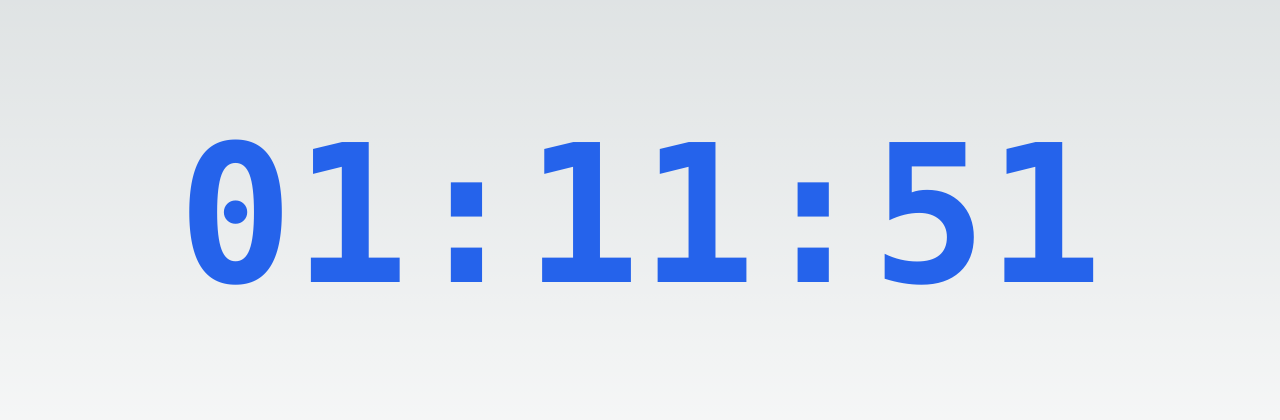
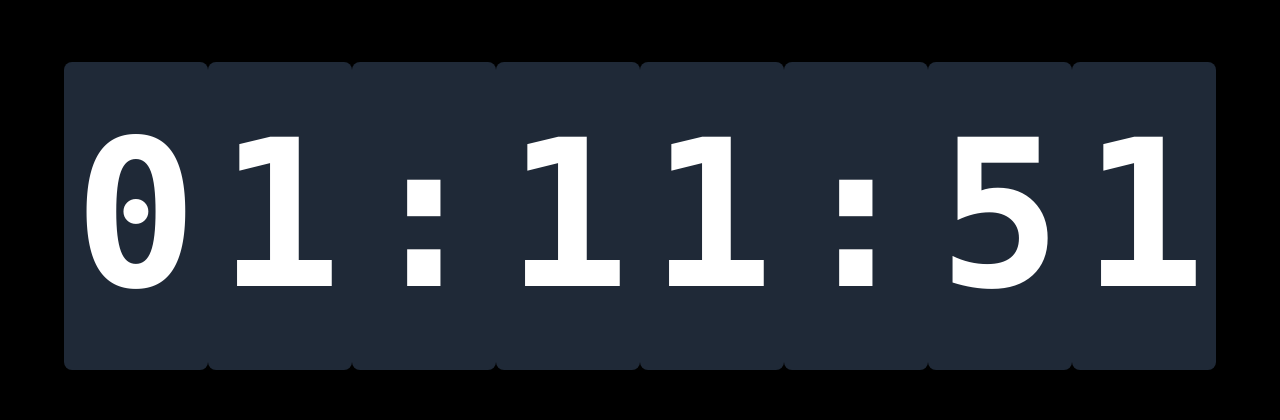
Before and after one commit to YongTay/nextjs-demo, a Next.js app: page / in a window 1280 px wide. Shown: the part 184-604 px from the top of the page. Built offline with nearby package versions, Linux system fonts and the light colour scheme.

Commit message:
数字使用卡片包裹

```diff
--- a/app/globals.css
+++ b/app/globals.css
@@ -31,3 +31,12 @@ body {
     text-wrap: balance;
   }
 }
+
+.clock-text {
+  color: #ffffff;
+  display: inline-block;
+}
+
+.bg-black {
+  background-color: #000000;
+}
--- a/app/page.tsx
+++ b/app/page.tsx
@@ -3,17 +3,18 @@
 import { useState, useEffect } from 'react';
 
 export default function Home() {
-  const [currentTime, setCurrentTime] = useState<string>('');
+  const [currentTime, setCurrentTime] = useState<string[]>([]);
 
   useEffect(() => {
     const updateTime = () => {
       const now = new Date();
-      setCurrentTime(now.toLocaleTimeString('zh-CN', {
+      const timeString = now.toLocaleTimeString('zh-CN', {
         hour: '2-digit',
         minute: '2-digit',
         second: '2-digit',
         hour12: false
-      }));
+      });
+      setCurrentTime(timeString.split(''));
     };
 
     updateTime();
@@ -23,9 +24,17 @@ export default function Home() {
   }, []);
 
   return (
-    <main className="flex min-h-screen flex-col items-center justify-center p-4">
-      <div className="text-6xl sm:text-8xl md:text-9xl lg:text-[10rem] xl:text-[12rem] font-mono font-bold text-blue-600 text-center tabular-nums">
-        {currentTime}
+    <main className="flex min-h-screen items-center justify-center bg-black p-4">
+      <div className="flex w-full max-w-[90vw] justify-between">
+        {currentTime.map((char, index) => (
+          <div key={index} className="flex-1">
+            <div className="aspect-square bg-gray-800 rounded-lg flex items-center justify-center">
+              <span className="text-[8vw] sm:text-[10vw] md:text-[12vw] lg:text-[14vw] xl:text-[16vw] font-mono font-bold text-center tabular-nums clock-text">
+                {char}
+              </span>
+            </div>
+          </div>
+        ))}
       </div>
     </main>
   );
```
